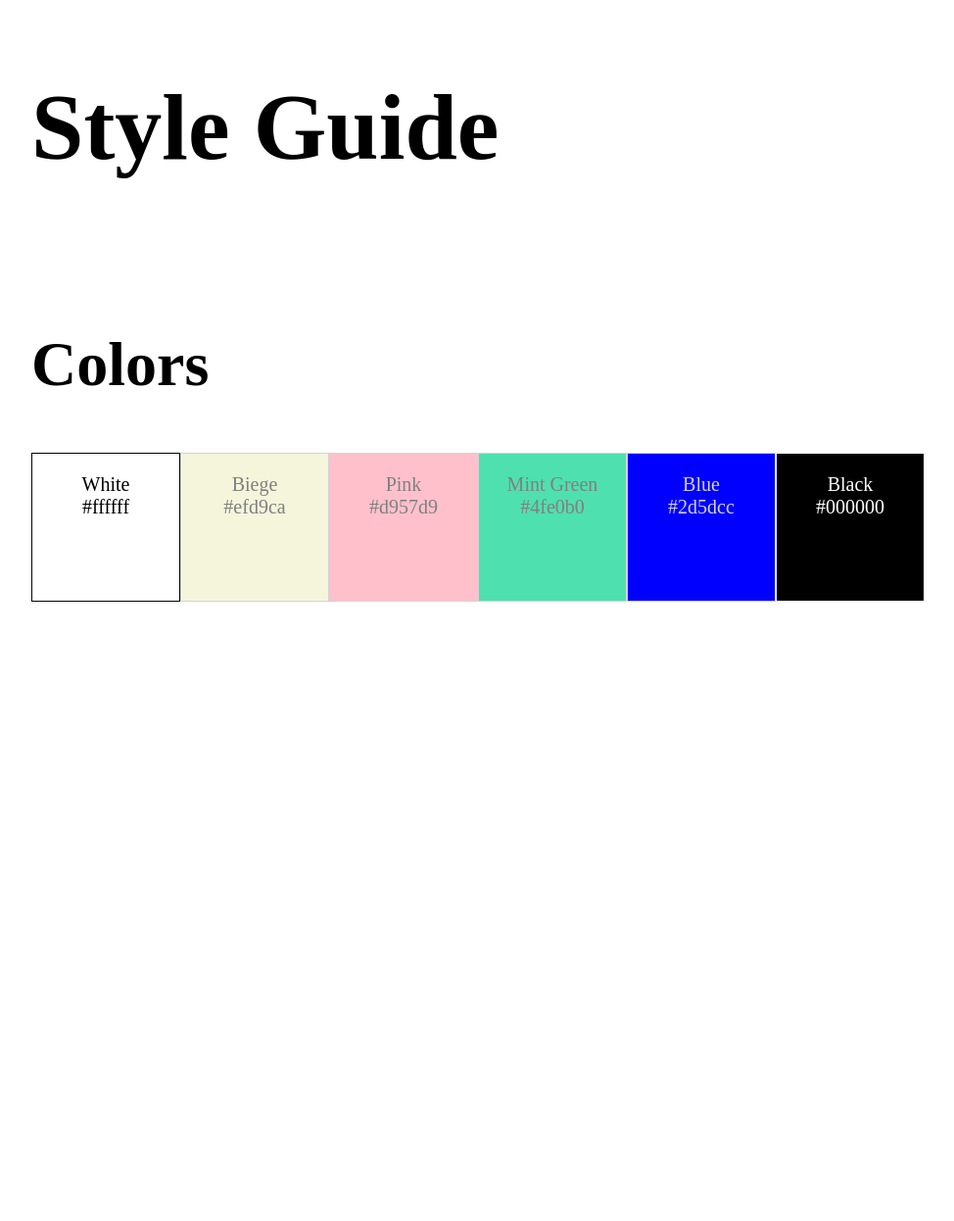
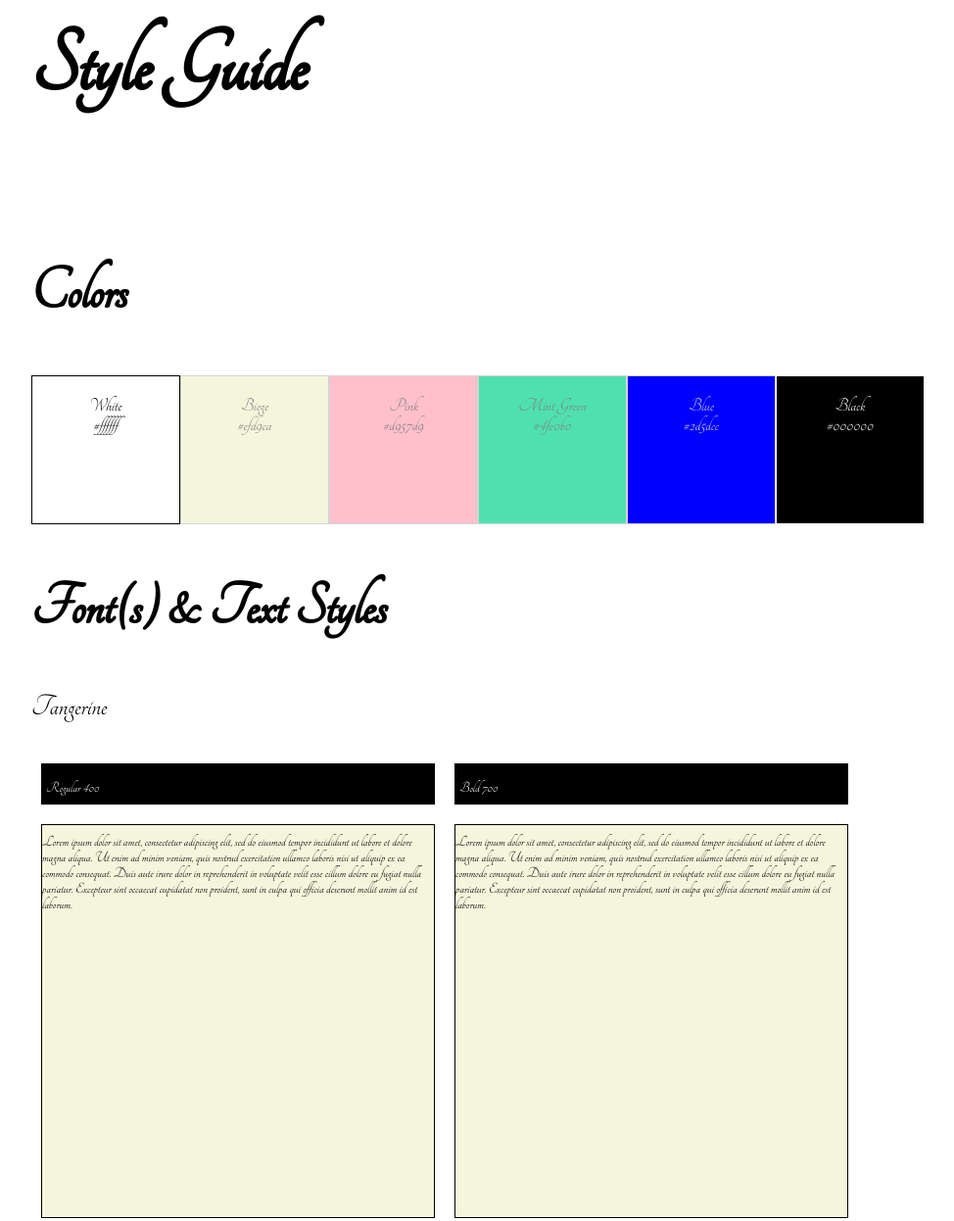
Before and after one commit to Nastassja-91/design-system, a plain HTML site: page index.html in a window 1280 px wide. Shown: the top 1246 px of the page at 98% size, without its empty margins (126-1100 px from the left). Before the commit the page ends 800 px from the top, so only its background shows below. Drawn offline with Linux system fonts and the light colour scheme.

Commit message:
Update index.html

```diff
--- a/index.html
+++ b/index.html
@@ -1,16 +1,22 @@
-<!DOCTYPE html>
-<html>
+<html lang="en">
   <head>
-    <link rel="stylesheet" href="styles.css">
-    <title>Design system for website</title>
+    <link rel="stylesheet" href="styles.css" />
+    <link rel="preconnect" href="https://fonts.gstatic.com" />
+    <link
+      href="https://fonts.googleapis.com/css2?family=Bodoni+Moda:ital,wght@0,400;0,500;0,600;0,700;0,800;0,900;1,400;1,500;1,600;1,700;1,800;1,900&display=swap"
+      rel="stylesheet"
+    />
+    <link rel="preconnect" href="https://fonts.googleapis.com"/>
+    <link rel="preconnect" href="https://fonts.gstatic.com" />
+    <link href="https://fonts.googleapis.com/css2?family=Tangerine&display=swap" rel="stylesheet">
+    <title>Style Guide</title>
   </head>
-
   <body>
     <header>
       <h1>Style Guide</h1>
     </header>
     <main>
-        <section class="color-container">
+      <section class="colors-section">
         <h2>Colors</h2>
             <div class="colors">
 
@@ -62,14 +68,52 @@
                     </p>
                 </div>
             </div>
-        </section>
-        <section>
-
 
       </section>
+      <section class="fonts"></section>
+      <h2>Font(s) & Text Styles</h2>
+      <h3>Tangerine</h3>
+
+      <div class="fonts">
+        <div id="font-name">
+          <div class="font-name regular">
+            <p>Regular 400</p>
+          </div>
+          <div class="font-name bold">
+            <p>Bold 700</p>
+          </div>
+        </div>
+      </div>
+      <div id="font-example">
+        <div class="font-example">
+          <p>
+            Lorem ipsum dolor sit amet, consectetur adipiscing elit, sed do
+            eiusmod tempor incididunt ut labore et dolore magna aliqua. Ut enim
+            ad minim veniam, quis nostrud exercitation ullamco laboris nisi ut
+            aliquip ex ea commodo consequat. Duis aute irure dolor in
+            reprehenderit in voluptate velit esse cillum dolore eu fugiat nulla
+            pariatur. Excepteur sint occaecat cupidatat non proident, sunt in
+            culpa qui officia deserunt mollit anim id est laborum.
+          </p>
+        </div>
+        <div class="font-example bold">
+          <p>
+            Lorem ipsum dolor sit amet, consectetur adipiscing elit, sed do
+            eiusmod tempor incididunt ut labore et dolore magna aliqua. Ut enim
+            ad minim veniam, quis nostrud exercitation ullamco laboris nisi ut
+            aliquip ex ea commodo consequat. Duis aute irure dolor in
+            reprehenderit in voluptate velit esse cillum dolore eu fugiat nulla
+            pariatur. Excepteur sint occaecat cupidatat non proident, sunt in
+            culpa qui officia deserunt mollit anim id est laborum.
+          </p>
+        </div>
+      </div>
+      <section class="text-styles">
+        <h2>Text Styles</h2>
+      </section>
     </main>
+    <footer>
+      <h1>.</h1>
+    </footer>
   </body>
-
-<footer></footer>
-
 </html>
```
Lines whose indentation alone changed are shown as unchanged.
